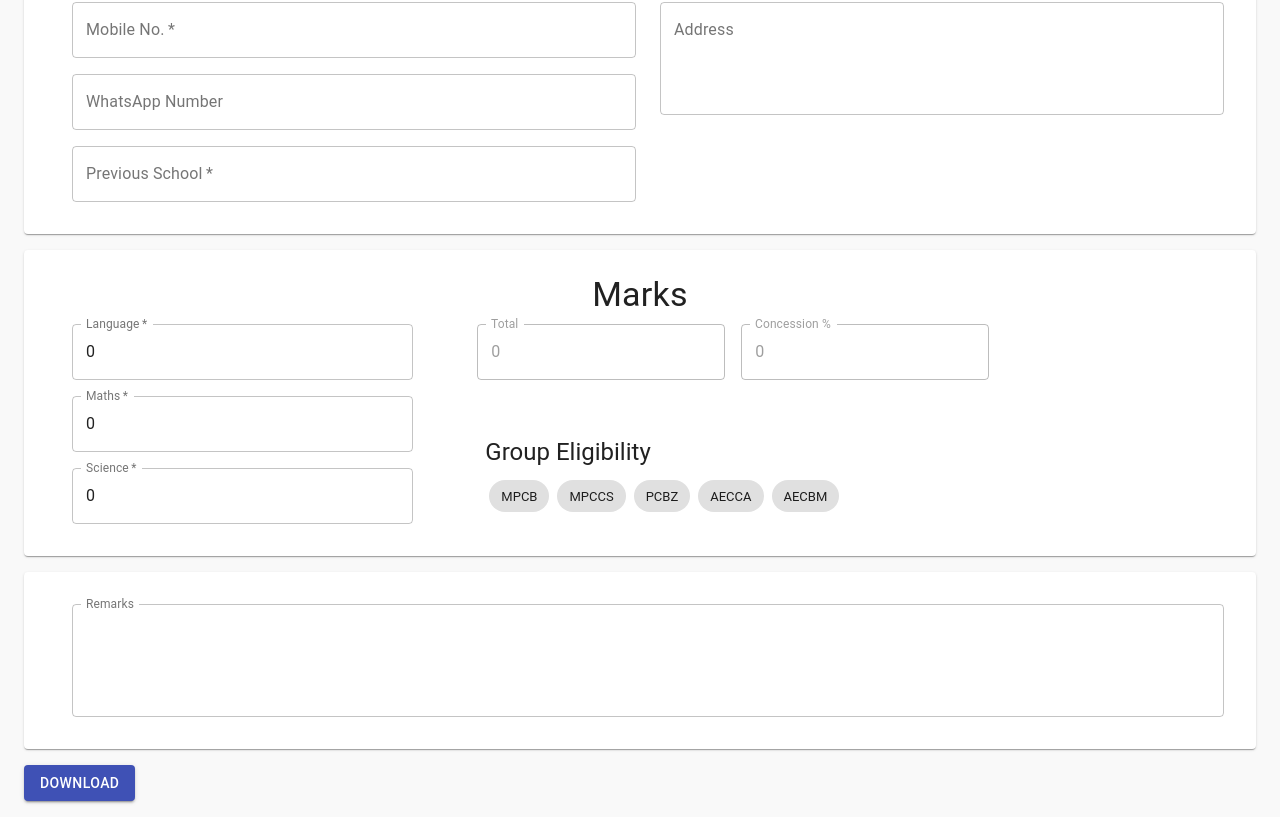
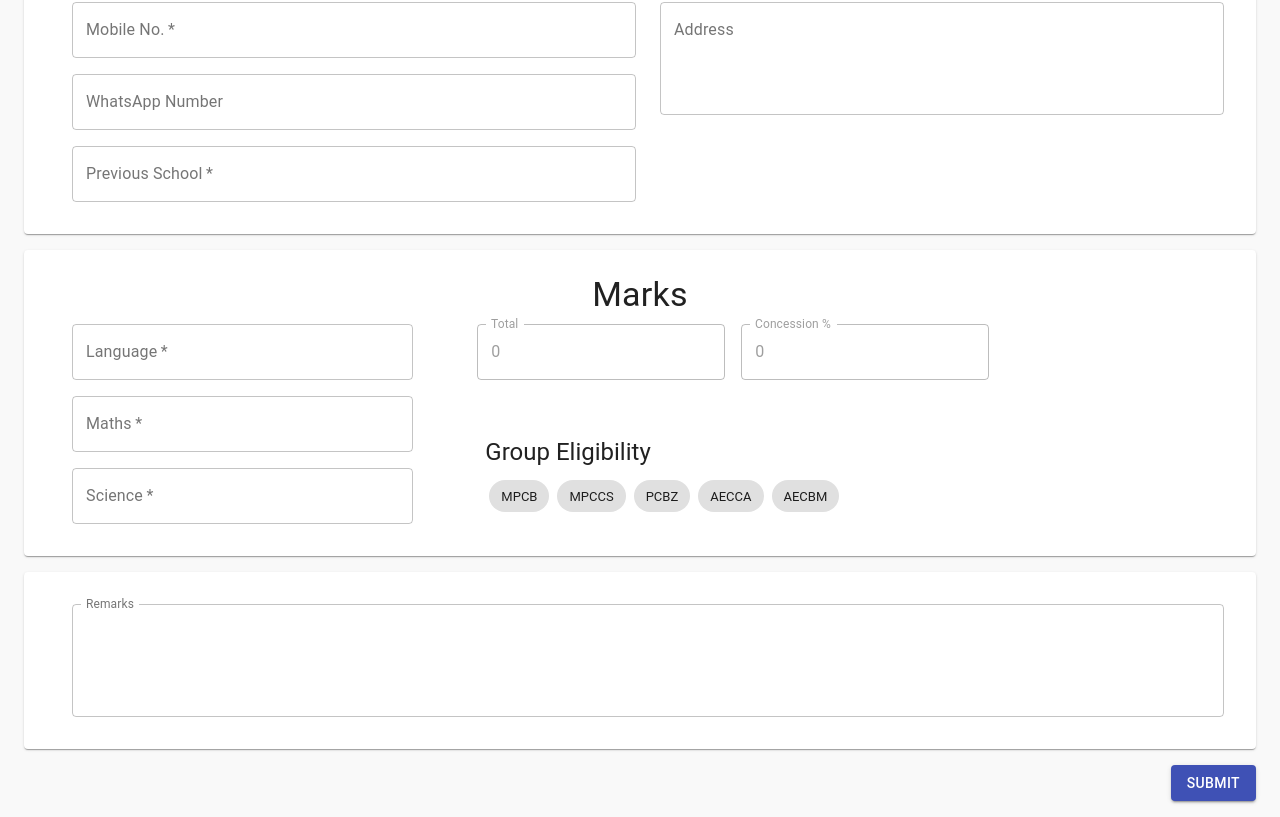
Before and after one commit to satheeshnatarajan/xi-group-eligible, a React (Create React App) app: page / in a window 1280 px wide. Shown: the part 368-1185 px from the top of the page. Built offline with nearby package versions, Linux system fonts and the light colour scheme; what @react-pdf/renderer would draw is missing.

Commit message:
Updated form

```diff
--- a/src/components/Marks/Marks.js
+++ b/src/components/Marks/Marks.js
@@ -30,9 +30,9 @@ const Marks = ({ onChange }) => {
   const classes = useStyles();
 
   const [mark, setMark] = useState({
-    language: 0,
-    maths: 0,
-    science: 0,
+    language: '',
+    maths: '',
+    science: '',
   });
   const [total, setTotal] = useState(0);
   const [concession, setConcession] = useState(0);
--- a/src/components/PersonalDetail/PersonalDetail.js
+++ b/src/components/PersonalDetail/PersonalDetail.js
@@ -55,6 +55,7 @@ const PersonalDetail = ({ onChange }) => {
             <div>
               <TextField
                 id="whatsAppNumber"
+                type="tel"
                 label="WhatsApp Number"
                 variant="outlined"
                 onChange={(e) => onChange('whatsAppNo', e.target.value)}
--- a/src/components/RegistrationForm/RegistrationForm.js
+++ b/src/components/RegistrationForm/RegistrationForm.js
@@ -33,9 +33,11 @@ class RegistrationForm extends Component {
 
   onSubmit = (e) => {
     e.preventDefault();
+    this.validation();
   };
 
-  validation(data) {
+  validation() {
+    const { data } = this.state;
     if (
       data &&
       data.studentName &&
@@ -55,7 +57,6 @@ class RegistrationForm extends Component {
   onChange = (key, value) => {
     const data = { ...this.state.data, [key]: value };
     this.setState({ data });
-    this.validation(data);
   };
 
   render() {
@@ -78,7 +79,7 @@ class RegistrationForm extends Component {
             <Remarks onChange={this.onChange} />
 
             <Grid container spacing={4} justify="flex-end">
-              <Grid item lg={12}>
+              <Grid item>
                 {this.state.download && (
                   <PDFDownloadLink
                     document={<MyDocument data={this.state.data} />}
@@ -86,7 +87,9 @@ class RegistrationForm extends Component {
                   >
                     {({ blob, url, loading, error }) =>
                       loading ? (
-                        'Loading document...'
+                        <Button type="submit" variant="contained" color="default" disabled>
+                          Loading document...
+                        </Button>
                       ) : (
                         <Button type="submit" variant="contained" color="primary">
                           Download
@@ -97,7 +100,7 @@ class RegistrationForm extends Component {
                 )}
                 {!this.state.download && (
                   <Button type="submit" variant="contained" color="primary">
-                    Download
+                    Submit
                   </Button>
                 )}
               </Grid>
```
